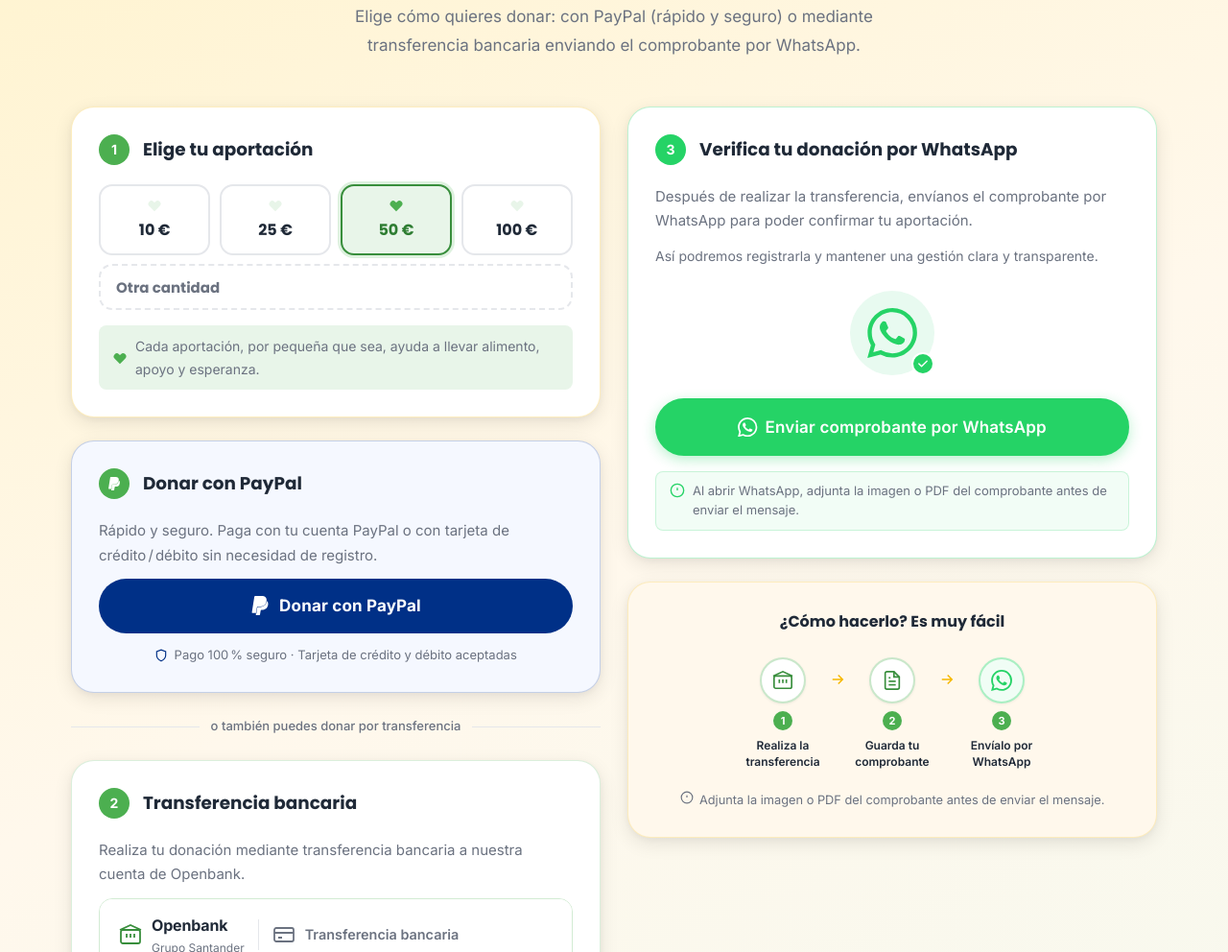
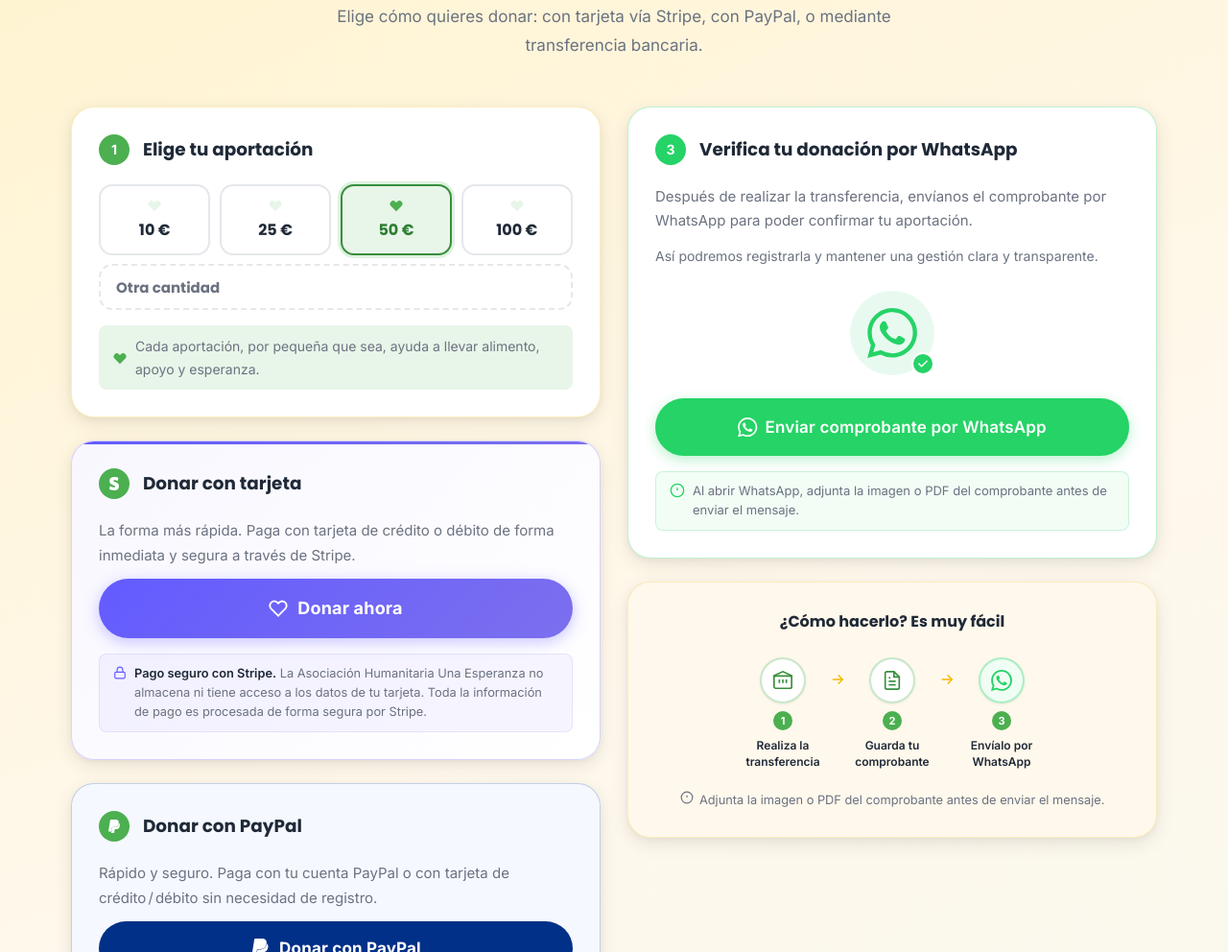
Before and after one commit to cristofercun97/asociacion-humanitaria-una-esperanza, a plain HTML site: page index.html in a window 1280 px wide. Shown: the part 3027-4019 px from the top of the page at 96% size. Drawn offline with Linux system fonts and the light colour scheme.

Commit message:
Añadir botón de donación Stripe con aviso de seguridad

```diff
--- a/css/styles.css
+++ b/css/styles.css
@@ -824,6 +824,98 @@ ul { list-style: none; }
   border-color: rgba(246, 184, 0, 0.2);
 }
 
+/* ── Tarjeta Stripe ── */
+.don__card--stripe {
+  border-color: rgba(99, 91, 255, 0.25);
+  background: linear-gradient(135deg, #f8f7ff 0%, #fff 100%);
+  position: relative;
+  overflow: hidden;
+}
+
+.don__card--stripe::before {
+  content: '';
+  position: absolute;
+  top: 0; left: 0; right: 0;
+  height: 3px;
+  background: linear-gradient(90deg, #635bff, #7c6fee);
+  border-radius: var(--radius-lg) var(--radius-lg) 0 0;
+}
+
+/* Badge Stripe */
+.don__step-badge--stripe {
+  background: #635bff;
+  display: inline-flex;
+  align-items: center;
+  justify-content: center;
+}
+
+/* Botón Stripe "Donar ahora" */
+.don__stripe-btn {
+  display: flex;
+  align-items: center;
+  justify-content: center;
+  gap: 0.625rem;
+  width: 100%;
+  padding: 1rem 1.5rem;
+  background: linear-gradient(135deg, #635bff 0%, #7c6fee 100%);
+  color: #fff;
+  border-radius: var(--radius-full);
+  font-size: 1.125rem;
+  font-weight: 700;
+  letter-spacing: 0.01em;
+  border: none;
+  text-decoration: none;
+  transition: transform var(--transition), box-shadow var(--transition), filter var(--transition);
+  margin-bottom: 1rem;
+  box-shadow: 0 4px 16px rgba(99, 91, 255, 0.35);
+}
+
+.don__stripe-btn:hover {
+  transform: translateY(-2px);
+  box-shadow: 0 8px 24px rgba(99, 91, 255, 0.45);
+  filter: brightness(1.07);
+}
+
+.don__stripe-btn:active {
+  transform: translateY(0);
+  box-shadow: 0 4px 12px rgba(99, 91, 255, 0.3);
+}
+
+.don__stripe-btn:focus-visible {
+  outline: 3px solid #635bff;
+  outline-offset: 3px;
+}
+
+/* Aviso de seguridad Stripe */
+.don__stripe-security {
+  display: flex;
+  align-items: flex-start;
+  gap: 0.5rem;
+  background: rgba(99, 91, 255, 0.05);
+  border: 1px solid rgba(99, 91, 255, 0.12);
+  border-radius: var(--radius-sm);
+  padding: 0.65rem 0.875rem;
+  font-size: 0.8rem;
+  color: var(--text-muted);
+  line-height: 1.55;
+}
+
+.don__stripe-security p {
+  margin: 0;
+}
+
+.don__stripe-security strong {
+  color: var(--text);
+  font-weight: 600;
+}
+
+.don__stripe-lock {
+  color: #635bff;
+  flex-shrink: 0;
+  margin-top: 0.1rem;
+}
+
+/* ── Tarjeta PayPal ── */
 .don__card--paypal {
   border-color: rgba(0, 48, 135, 0.2);
   background: #f5f8ff;
@@ -2204,7 +2296,8 @@ ul { list-style: none; }
   /* Allow long button text to wrap so it doesn't overflow the card */
   .don__wa-btn,
   .don__cta-btn,
-  .don__paypal-btn {
+  .don__paypal-btn,
+  .don__stripe-btn {
     white-space: normal;
     text-align: center;
     padding-inline: 1.25rem;
--- a/index.html
+++ b/index.html
@@ -349,7 +349,7 @@
           <span class="eyebrow eyebrow--gold">Colabora con nosotros</span>
           <h2 class="don__title" id="don-heading">Tu ayuda puede cambiar una vida</h2>
           <p class="don__subtitle">
-            Elige cómo quieres donar: con PayPal (rápido y seguro) o mediante transferencia bancaria enviando el comprobante por WhatsApp.
+            Elige cómo quieres donar: con tarjeta vía Stripe, con PayPal, o mediante transferencia bancaria.
           </p>
         </div>
 
@@ -403,6 +403,44 @@
                 Cada aportación, por pequeña que sea, ayuda a llevar alimento, apoyo y esperanza.
               </p>
             </div><!-- /bloque 1 -->
+
+            <!-- BLOQUE Stripe -->
+            <div class="don__card don__card--stripe">
+              <div class="don__card-head">
+                <span class="don__step-badge don__step-badge--stripe" aria-hidden="true">
+                  <!-- Stripe ‘S’ simplificado -->
+                  <svg viewBox="0 0 24 24" fill="currentColor" width="14" height="14" aria-hidden="true">
+                    <path d="M13.976 9.15c-2.172-.806-3.356-1.426-3.356-2.409 0-.831.683-1.305 1.901-1.305 2.227 0 4.515.858 6.09 1.631l.89-5.494C18.252.975 15.697 0 12.165 0 9.667 0 7.589.654 6.104 1.872 4.56 3.147 3.757 4.992 3.757 7.218c0 4.039 2.467 5.76 6.476 7.219 2.585.92 3.445 1.574 3.445 2.583 0 .98-.84 1.545-2.354 1.545-1.875 0-4.965-.921-6.99-2.109l-.9 5.555C5.175 22.99 8.385 24 11.714 24c2.641 0 4.843-.624 6.328-1.813 1.664-1.305 2.525-3.236 2.525-5.732 0-4.128-2.524-5.851-6.591-7.305z"/>
+                  </svg>
+                </span>
+                <h3 class="don__card-title">Donar con tarjeta</h3>
+              </div>
+              <p class="don__card-desc">
+                La forma más rápida. Paga con tarjeta de crédito o débito de forma inmediata y segura a través de Stripe.
+              </p>
+
+              <a href="https://buy.stripe.com/00w00c7IyaYB0sO6pw5Ne00"
+                 class="btn don__stripe-btn"
+                 target="_blank"
+                 rel="noopener noreferrer"
+                 aria-label="Donar ahora con tarjeta a través de Stripe, abre en nueva pestaña">
+                <svg viewBox="0 0 24 24" fill="none" stroke="currentColor" stroke-width="2.2" width="20" height="20" aria-hidden="true">
+                  <path d="M20.84 4.61a5.5 5.5 0 00-7.78 0L12 5.67l-1.06-1.06a5.5 5.5 0 00-7.78 7.78l1.06 1.06L12 21.23l7.78-7.78 1.06-1.06a5.5 5.5 0 000-7.78z"/>
+                </svg>
+                Donar ahora
+              </a>
+
+              <!-- Aviso de seguridad Stripe -->
+              <div class="don__stripe-security">
+                <svg viewBox="0 0 24 24" fill="none" stroke="currentColor" stroke-width="2" width="14" height="14" aria-hidden="true" class="don__stripe-lock">
+                  <rect x="3" y="11" width="18" height="11" rx="2"/>
+                  <path d="M7 11V7a5 5 0 0110 0v4"/>
+                </svg>
+                <p>
+                  <strong>Pago seguro con Stripe.</strong> La Asociación Humanitaria Una Esperanza no almacena ni tiene acceso a los datos de tu tarjeta. Toda la información de pago es procesada de forma segura por Stripe.
+                </p>
+              </div>
+            </div><!-- /bloque stripe -->
 
             <!-- BLOQUE PayPal -->
             <div class="don__card don__card--paypal">
```
